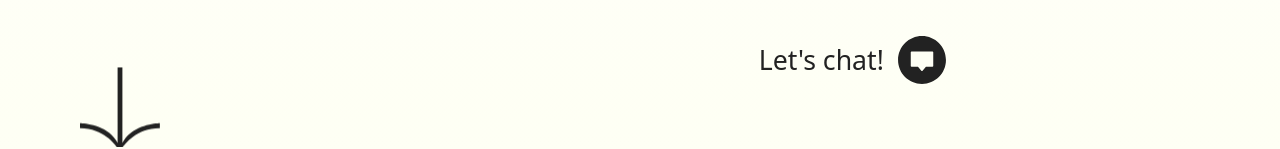
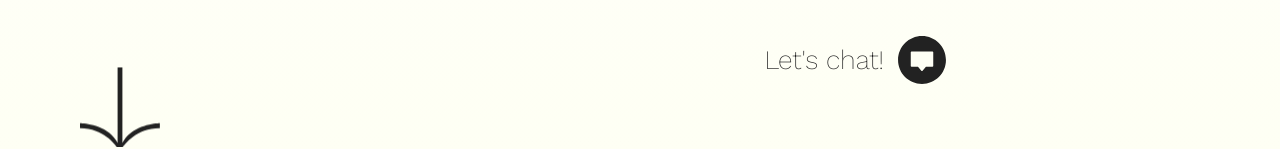
Before and after one commit to MercedesMulet/portfolio, a website: page index.html in a window 1280 px wide. Shown: the part 645-794 px from the top of the page. Drawn offline with nearby package versions, Linux system fonts and the light colour scheme.

Commit message:
estableci fuente en chat text

```diff
--- a/scss/components/_home.scss
+++ b/scss/components/_home.scss
@@ -57,6 +57,7 @@
     z-index: 100;
 
     .chatText {
+        font-family: $main-font;
         font-size: $font-size / 4;
         font-weight: 200;
         display: inline;
```
Also changed, not shown: package.json (+11 -3 lines), css/style.css, 1 other file.
